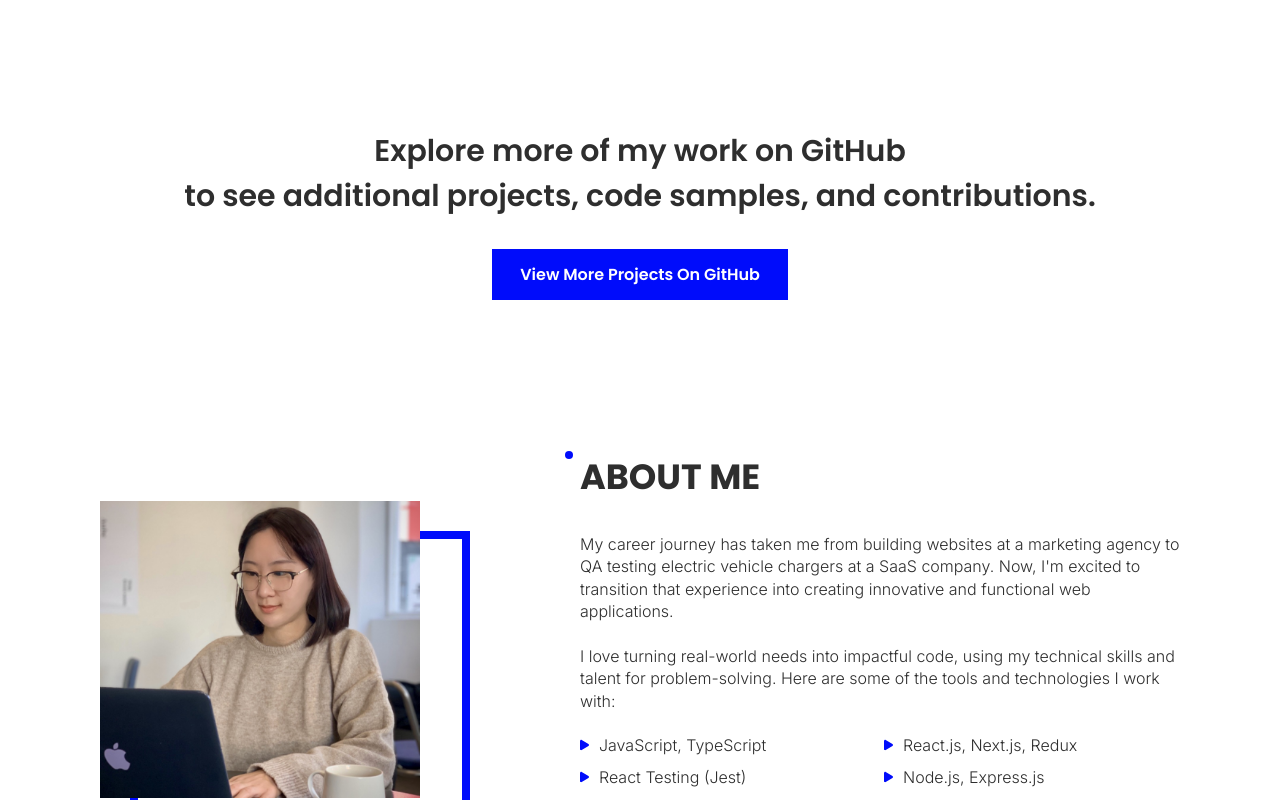
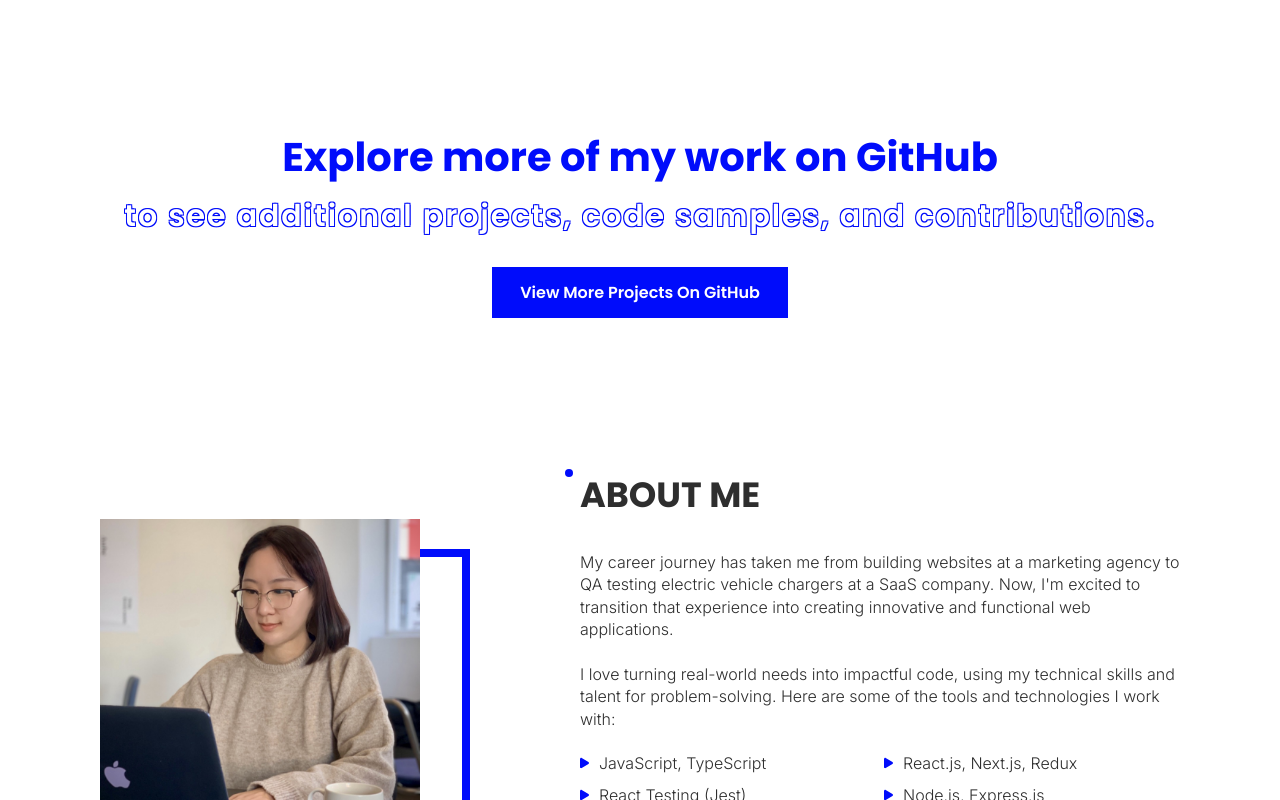
Before and after one commit to hyeonahc/portfolio, a Next.js app: page / in a window 1280 px wide. Shown: the part 2420-3220 px from the top of the page. Built offline with nearby package versions, Linux system fonts and the light colour scheme; a web font is replaced by a local one.

Commit message:
Update design to align with new portfolio website content

```diff
--- a/components/AboutSection/AboutSection.styled.js
+++ b/components/AboutSection/AboutSection.styled.js
@@ -1,13 +1,13 @@
 import styled from 'styled-components'
 
 export const Row = styled.div`
-  padding: 150px 0 50px 0;
+  padding: 150px 0;
   display: flex;
   align-items: center;
   justify-content: center;
   gap: 80px;
   @media (max-width: ${props => props.theme.breakpoints.md}) {
-    padding: 100px 0 0 0;
+    padding: 100px 0;
     flex-direction: column;
   }
   @media (max-width: ${props => props.theme.breakpoints.sm}) {
--- a/components/MyJourneySection/MyJourneySection.styled.js
+++ b/components/MyJourneySection/MyJourneySection.styled.js
@@ -31,7 +31,7 @@ export const Title = styled.h2`
 
 export const ExperienceWrapper = styled.div`
   display: flex;
-  height: 560px;
+  height: 300px;
   gap: 50px;
   @media (max-width: ${props => props.theme.breakpoints.md}) {
     height: auto;
--- a/components/ProjectSection/ProjectCTA/ProjectCTA.styled.js
+++ b/components/ProjectSection/ProjectCTA/ProjectCTA.styled.js
@@ -7,11 +7,24 @@ export const Row = styled.div`
   gap: 30px;
 `
 
-export const Title = styled.p`
+export const Title = styled.div`
   font-family: ${props => props.theme.fontFamily.poppins};
+  text-align: center;
+`
+
+export const Title1 = styled.p`
+  font-weight: ${props => props.theme.fontWeight.bold};
+  font-size: ${props => props.theme.fontSizes.xxxxl};
+  color: ${props => props.theme.colors.primary};
+  margin-bottom: 10px;
+`
+
+export const Title2 = styled.p`
+  font-weight: ${props => props.theme.fontWeight.semibold};
   font-size: ${props => props.theme.fontSizes.xxl};
-  font-weight: ${props => props.theme.fontWeight.semibold};
-  line-height: normal;
-  text-align: center;
+  letter-spacing: 2px;
   position: relative;
+  color: white;
+  text-shadow: -1px 1px 0 #000cfb, 1px 1px 0 #000cfb, 1px -1px 0 #000cfb,
+    -1px -1px 0 #000cfb;
 `
--- a/components/ProjectSection/ProjectCTA/index.js
+++ b/components/ProjectSection/ProjectCTA/index.js
@@ -1,5 +1,5 @@
 import Button from '@components/Common/Button'
-import { Row, Title } from './ProjectCTA.styled'
+import { Row, Title, Title1, Title2 } from './ProjectCTA.styled'
 
 const btnInfo = [
   // {
@@ -15,11 +15,12 @@ const btnInfo = [
 
 const ProjectCTA = () => {
   return (
-    <Row flexDirection='column' gap='1.5em'>
+    <Row flexDirection='column' gap='3em'>
       <Title>
-        Explore more of my work on GitHub
-        <br />
-        to see additional projects, code samples, and contributions.
+        <Title1>Explore more of my work on GitHub</Title1>
+        <Title2>
+          to see additional projects, code samples, and contributions.
+        </Title2>
       </Title>
       <Button btnInfo={btnInfo} />
     </Row>
```
